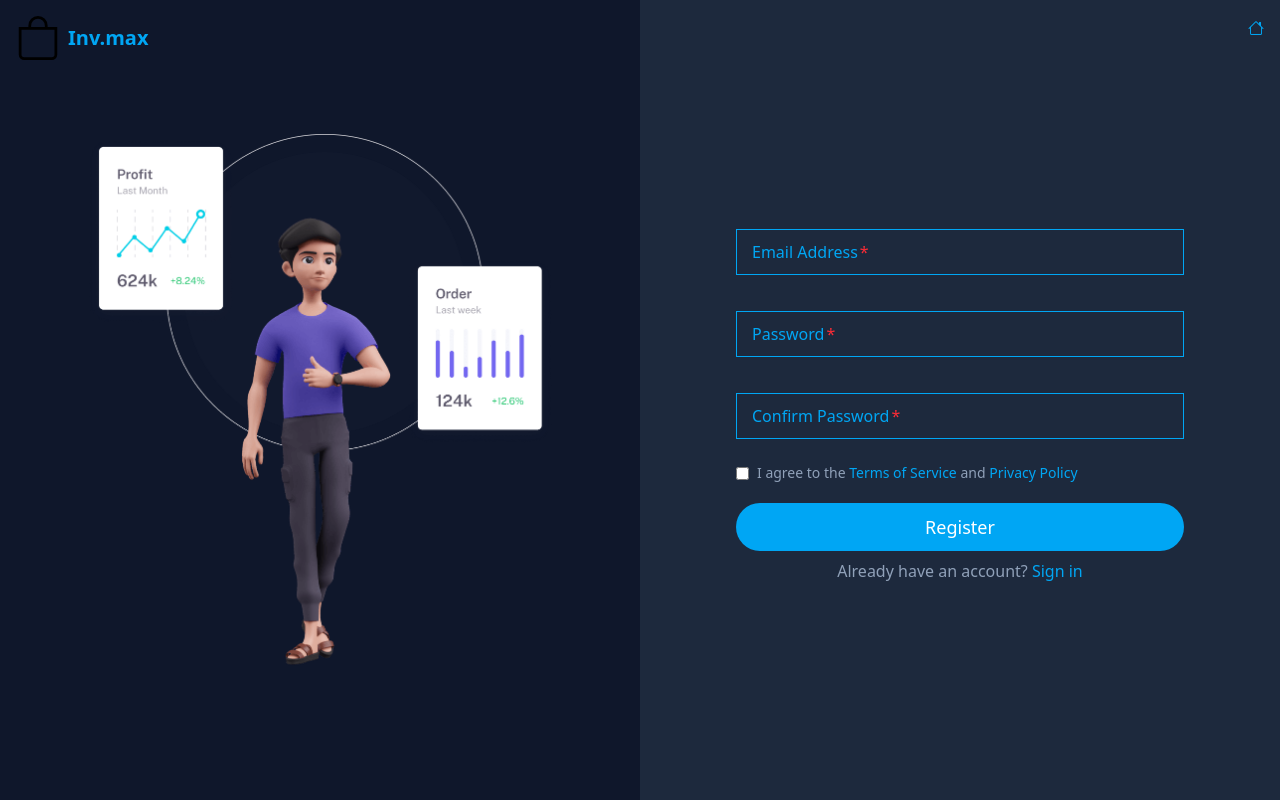
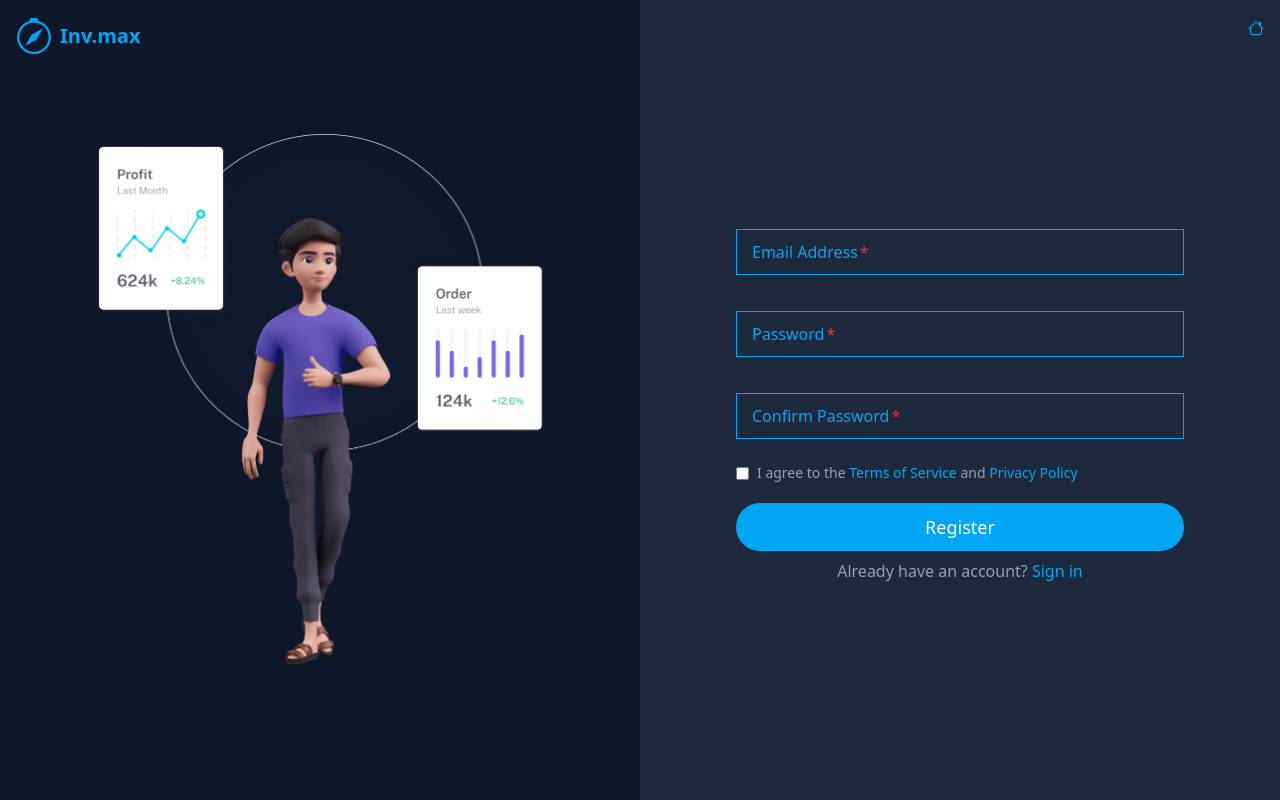
Before and after one commit to issah1554/dira, a React (Vite) app: page /auth/register in a window 1280 px wide. Built offline with nearby package versions, Linux system fonts and the light colour scheme; no server answers.

Commit message:
minor refines

```diff
--- a/src/features/auth/components/AuthLayout.tsx
+++ b/src/features/auth/components/AuthLayout.tsx
@@ -9,11 +9,7 @@ export default function AuthLayout() {
                     to="/"
                     className="absolute top-4 left-4 flex items-center gap-2 text-primary font-bold text-xl"
                 >
-                    <img
-                        src="/bag.svg"
-                        alt="Logo"
-                        className="w-11 h-11 object-contain"
-                    />
+                    <i className="bi bi-compass text-4xl"></i>
                     <span>Inv.max</span>
                 </Link>
 
--- a/src/features/auth/components/RegisterForm.tsx
+++ b/src/features/auth/components/RegisterForm.tsx
@@ -3,7 +3,7 @@ import type { FormEvent } from "react";
 import { Link } from "react-router-dom";
 import { Button } from "../../../components/ui/Buttons";
 import { TextInput } from "../../../components/ui/TextInput";
-
+import { Toast } from "../../../components/ui/Toast";
 interface RegisterFormProps {
     onRegister: (email: string, password: string) => Promise<void>;
     loading?: boolean;
@@ -22,7 +22,7 @@ export default function RegisterForm({
     const handleSubmit = async (e: FormEvent) => {
         e.preventDefault();
         if (password !== confirmPassword) {
-            alert("Passwords do not match");
+            Toast.fire({ icon: "error", title: "Passwords do not match" });
             return;
         }
         await onRegister(email, password);
--- a/src/features/auth/pages/Register.tsx
+++ b/src/features/auth/pages/Register.tsx
@@ -1,8 +1,24 @@
 import RegisterForm from "../components/RegisterForm";
 import { useAuth } from "../hooks/useAuth";
+import { Toast } from "../../../components/ui/Toast";
+import { useEffect } from "react";
 
 export default function RegisterPage() {
-    const { register, loading, error } = useAuth();
-    return <RegisterForm onRegister={register} loading={loading} error={error ?? undefined} />;
+    const { register, loading, error, user } = useAuth(); // user indicates successful registration
 
+    // Show error toast
+    useEffect(() => {
+        if (error) {
+            Toast.fire({ icon: "error", title: error });
+        }
+    }, [error]);
+
+    // Show success toast
+    useEffect(() => {
+        if (user) {
+            Toast.fire({ icon: "success", title: "Registration successful!" });
+        }
+    }, [user]);
+
+    return <RegisterForm onRegister={register} loading={loading} />;
 }
--- a/src/firebase.ts
+++ b/src/firebase.ts
@@ -1,5 +1,7 @@
 import { initializeApp } from "firebase/app";
 import { getAuth } from "firebase/auth";
+import { getFirestore } from "firebase/firestore";
+
 
 const firebaseConfig = {
     apiKey: "AIzaSyDqKlRAZO4gu8lK1GQPy8U29jrRoykDeXs",
@@ -13,3 +15,4 @@ const firebaseConfig = {
 const app = initializeApp(firebaseConfig);
 
 export const auth = getAuth(app);
+export const db = getFirestore(app);
```
